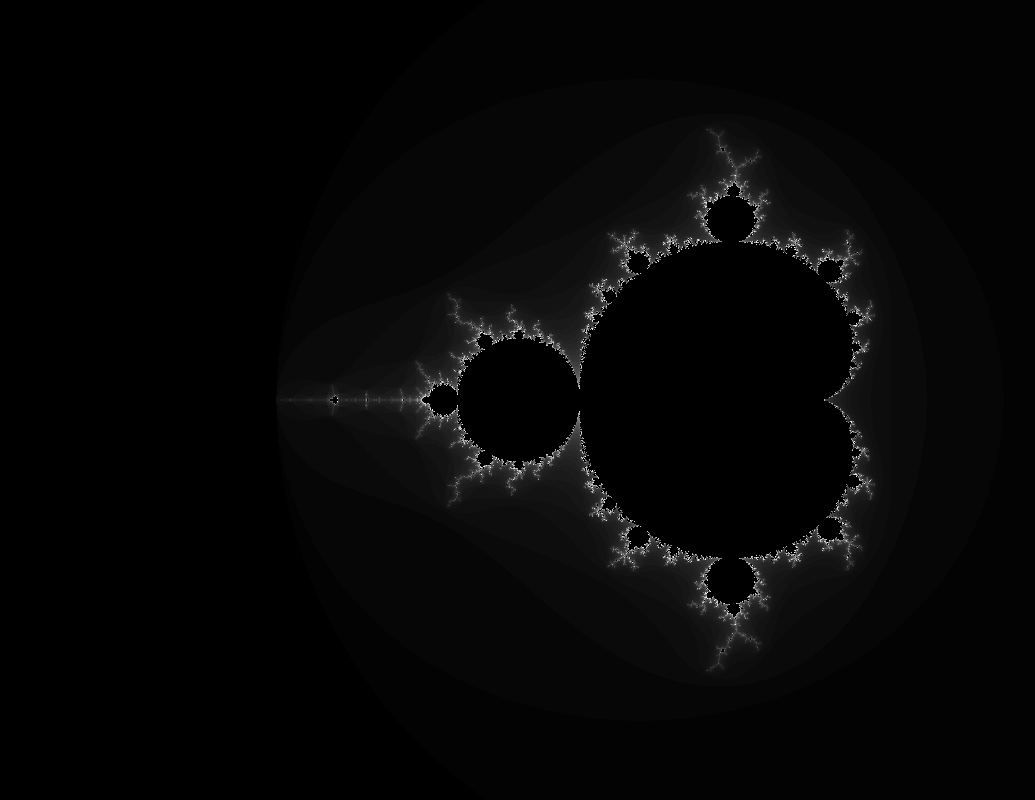
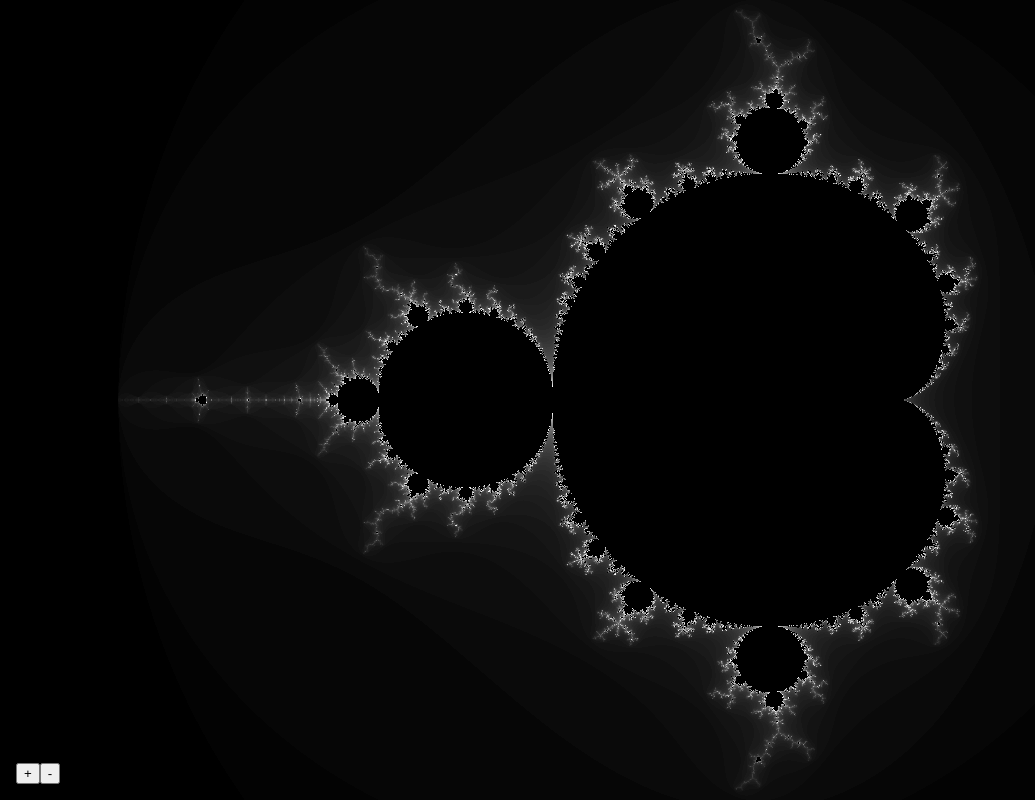
Before and after one commit to MathisBullinger/fractal, a website built with Parcel: page index.html in a window 1280 px wide. Shown: the whole page, without its empty margins (0-1035 px from the left). Built offline with nearby package versions, Linux system fonts and the light colour scheme.

Commit message:
feat: zoom in

```diff
--- a/index.html
+++ b/index.html
@@ -10,5 +10,8 @@
   <body>
     <canvas></canvas>
     <div id="selection" hidden></div>
+    <div id="controls">
+      <button id="zoom-in">+</button><button id="zoom-out">-</button>
+    </div>
   </body>
 </html>
--- a/src/index.ts
+++ b/src/index.ts
@@ -1,11 +1,18 @@
 import 'regenerator-runtime/runtime'
 import render from './render'
 import throttle from 'lodash/throttle'
-import './interaction'
+import { onResize } from './interaction'
 
-render()
+let scale = 2.3
+render(scale)
 
 window.addEventListener(
   'resize',
-  throttle(render, 500, { leading: true, trailing: true })
+  throttle(() => render(scale), 500, { leading: true, trailing: true })
 )
+
+onResize((dir) => {
+  if (dir === 'in') scale *= 0.9
+  else scale *= 1.1
+  render(scale)
+})
--- a/src/interaction.ts
+++ b/src/interaction.ts
@@ -1,5 +1,6 @@
 const canvas = document.querySelector('canvas')
 const select = document.getElementById('selection')
+const controls = document.getElementById('controls')
 
 canvas.addEventListener('pointerdown', ({ clientX, clientY }) => {
   select.removeAttribute('hidden')
@@ -38,3 +39,16 @@ function handleMove(e: PointerEvent) {
     height / 2
   }px)`
 }
+
+type ResizeCB = (dir: 'in' | 'out') => void
+const resize: ResizeCB[] = []
+export function onResize(cb: ResizeCB) {
+  resize.push(cb)
+}
+
+document.getElementById('zoom-in').onclick = () => {
+  resize.forEach((cb) => cb('in'))
+}
+document.getElementById('zoom-out').onclick = () => {
+  resize.forEach((cb) => cb('out'))
+}
--- a/src/render.ts
+++ b/src/render.ts
@@ -43,6 +43,11 @@ gl.useProgram(program)
 const iterHandle = gl.getUniformLocation(program, 'iterations')
 gl.uniform1i(iterHandle, 80)
 
+const scaleHandle = gl.getUniformLocation(program, 'scale')
+
+const centerHandle = gl.getUniformLocation(program, 'center')
+gl.uniform2fv(centerHandle, [-0.5, 0.0])
+
 function resize() {
   canvas.width = window.innerWidth * devicePixelRatio
   canvas.height = window.innerHeight * devicePixelRatio
@@ -58,9 +63,11 @@ function clear() {
   gl.clear(gl.COLOR_BUFFER_BIT)
 }
 
-export default function render() {
+export default function render(scale = 2.3) {
   resize()
   clear()
+
+  gl.uniform1f(scaleHandle, scale)
 
   const positionLocation = gl.getAttribLocation(program, 'a_position')
   gl.enableVertexAttribArray(positionLocation)
--- a/src/shaders/shader.frag
+++ b/src/shaders/shader.frag
@@ -10,6 +10,8 @@ vec2 multiply(vec2 a, vec2 b) {
 uniform int iterations;
 uniform float width;
 uniform float height;
+uniform float scale;
+uniform vec2 center;
 
 int mandelbrot(vec2 c) {
   vec2 z = vec2(0.0, 0.0);
@@ -29,10 +31,7 @@ void main() {
   vec2 uv = gl_FragCoord.xy / vec2(height);
   uv.x -= (width - height) / height / 2.0;
 
-  vec2 center = vec2(-0.5, 0.0);
-  float zoomSize = 3.3;
-
-  vec2 c = center + (uv * 4.0 - vec2(2.0)) * (zoomSize / 4.0);
+  vec2 c = center + (uv * 4.0 - vec2(2.0)) * (scale / 4.0);
 
   int m = mandelbrot(c);
 
--- a/src/style/master.css
+++ b/src/style/master.css
@@ -21,3 +21,9 @@ canvas {
   border: 1px dashed red;
   pointer-events: none;
 }
+
+#controls {
+  position: fixed;
+  bottom: 1rem;
+  left: 1rem;
+}
```
